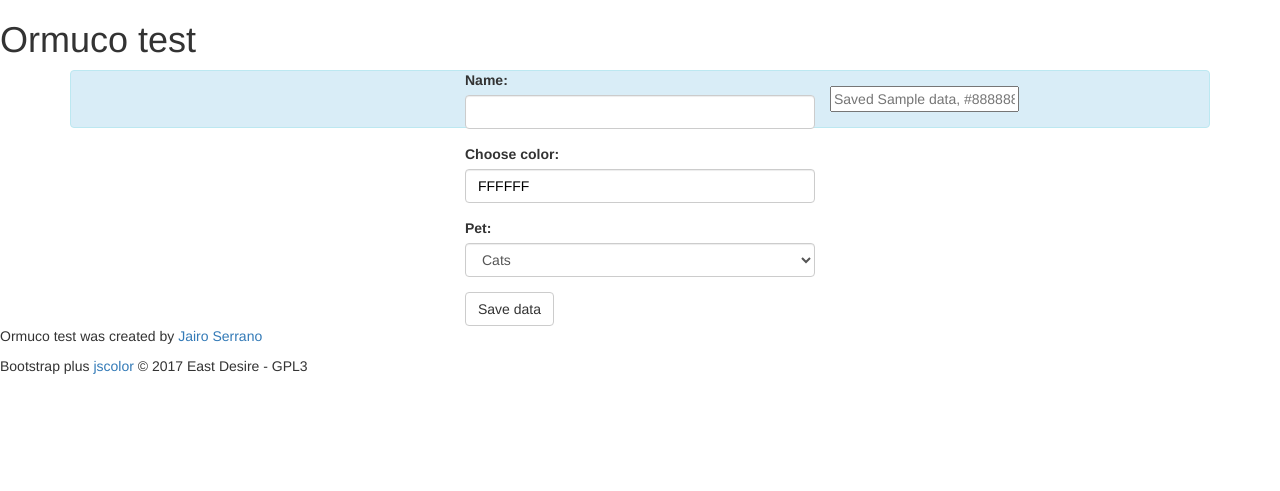
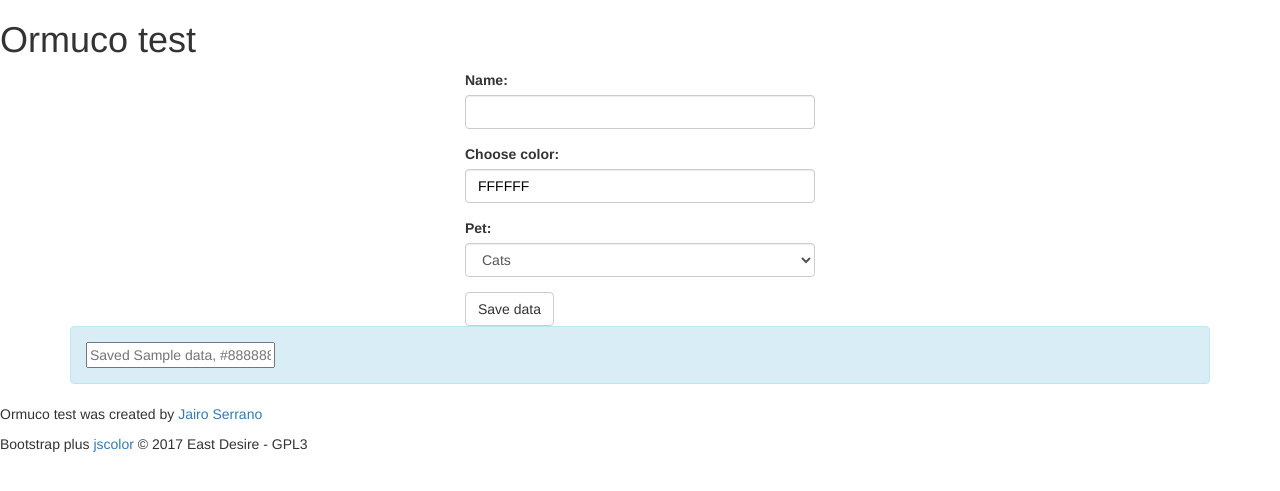
Before and after one commit to jairoserrano/simpledevops, a Flask app: template templates/form.html in a window 1280 px wide. Shown: the top 491 px of the page. Run offline with Flask 2, Linux system fonts and the light colour scheme; the template is opened without the code that fills it: most values are stand-ins (such as "Sample title", 1, 10 or a date in 2020); some libraries are stand-ins or nearby versions.

Commit message:
... I don't have more words to describe this hehe

```diff
--- a/templates/form.html
+++ b/templates/form.html
@@ -35,6 +35,8 @@
 			  </div>
 			  <button type="submit" class="btn btn-default">Save data</button>
 			</form>
+		</div>
+		<div class="row centered-form center-block">
 			{% with messages = get_flashed_messages() %}
 				{% if messages %}
 				<div class="alert alert-warning">
```
Lines whose indentation alone changed are shown as unchanged.
